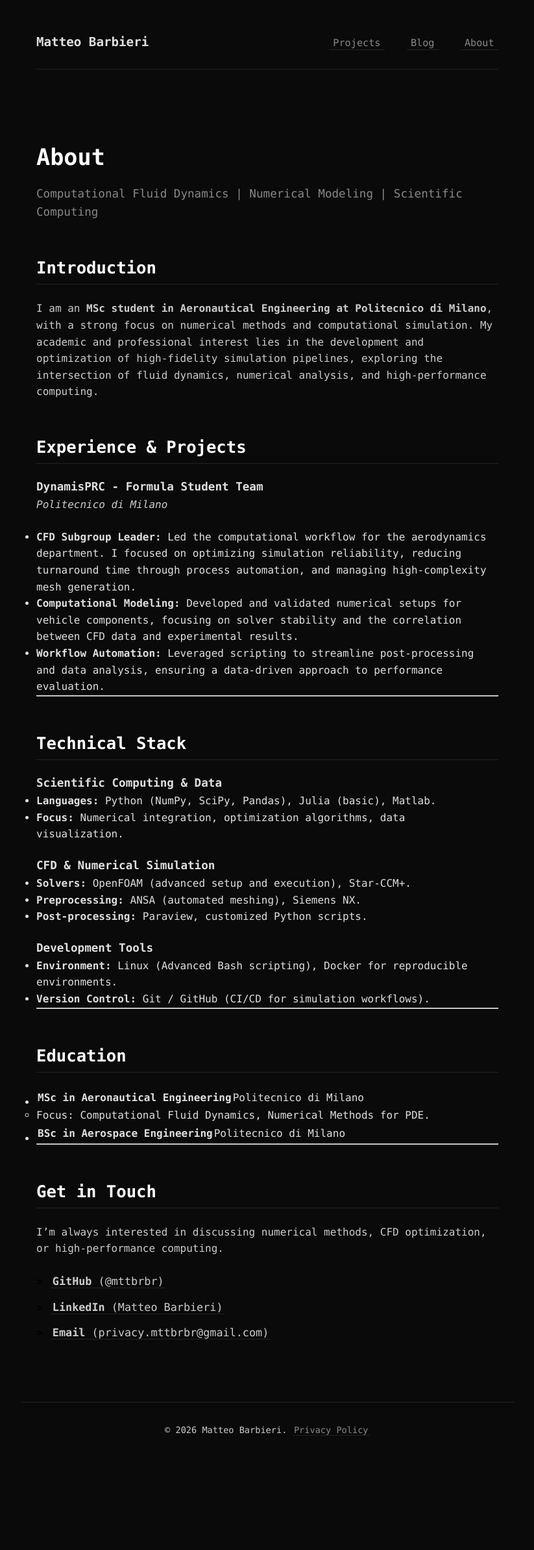
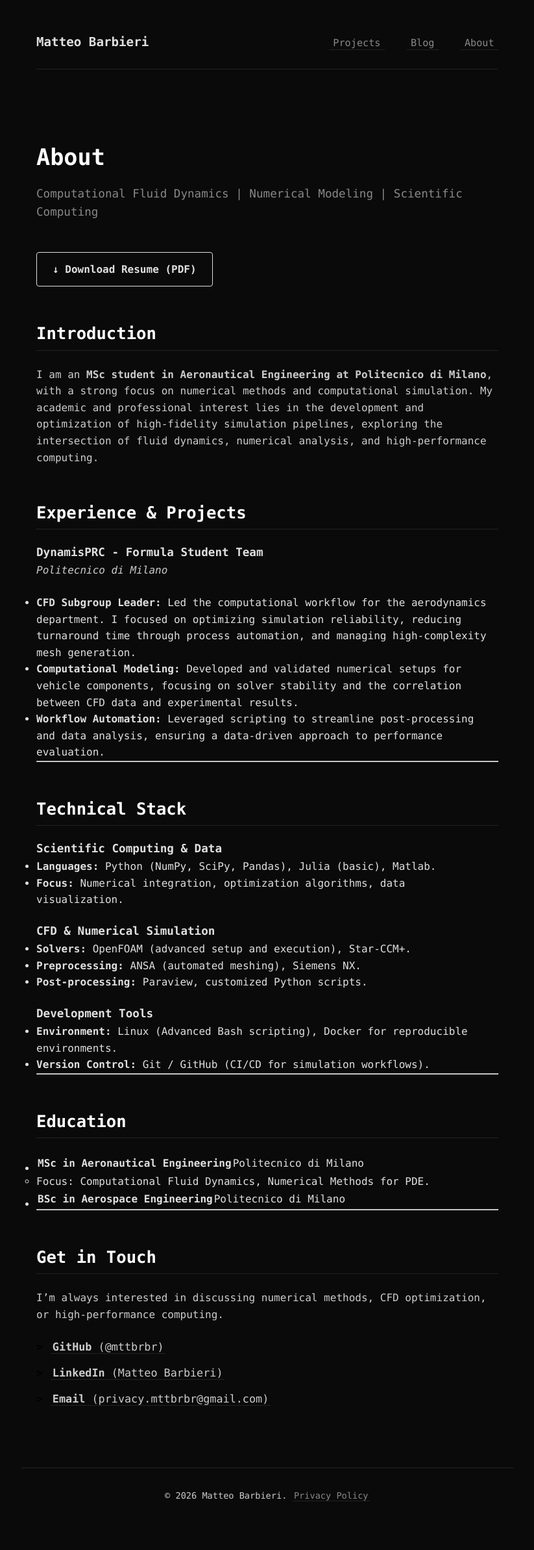
Before and after one commit to mttbrbr/mttbrbr.github.io, a Jekyll site: the page built from about.md, in a window 1280 px wide. Shown: the whole page at 65% size, without its empty margins (228-1051 px from the left). Built offline with Jekyll 4.4.1, drawn with Linux system fonts in a browser that asks for light colours; before the commit the page ends 2285 px from its top, so only the background shows below that.

Commit message:
feat: add resume download button to about page

```diff
--- a/about.md
+++ b/about.md
@@ -6,6 +6,10 @@ permalink: /about/
 
 # {{ page.title }}
 <p class="subtitle">Computational Fluid Dynamics | Numerical Modeling | Scientific Computing</p>
+
+<div class="resume-btn-container">
+    <a href="{{ '/assets/CV.pdf' | relative_url }}" class="resume-btn" download>Download Resume (PDF)</a>
+</div>
 
 ## Introduction
 I am an **MSc student in Aeronautical Engineering at Politecnico di Milano**, with a strong focus on numerical methods and computational simulation. My academic and professional interest lies in the development and optimization of high-fidelity simulation pipelines, exploring the intersection of fluid dynamics, numerical analysis, and high-performance computing.
--- a/assets/main.scss
+++ b/assets/main.scss
@@ -342,3 +342,35 @@ pre:hover .copy-btn {
   color: #fff;
   border-color: #4caf50;
 }
+
+
+
+
+
+/* --- RESUME DOWNLOAD BUTTON --- */
+.resume-btn-container {
+  margin: 2rem 0 3rem 0;
+  display: flex;
+  justify-content: flex-start;
+}
+.resume-btn {
+  display: inline-block;
+  padding: 0.8rem 1.5rem;
+  background-color: transparent;
+  color: var(--text-color);
+  border: 1px solid var(--text-color);
+  text-decoration: none;
+  font-family: var(--font-mono);
+  font-weight: 600;
+  font-size: 1rem;
+  transition: all 0.3s ease;
+  border-radius: 4px;
+}
+.resume-btn:hover {
+  background-color: var(--text-color);
+  color: var(--bg-color);
+  text-decoration: none;
+}
+.resume-btn::before {
+  content: '↓ ';
+}
```
